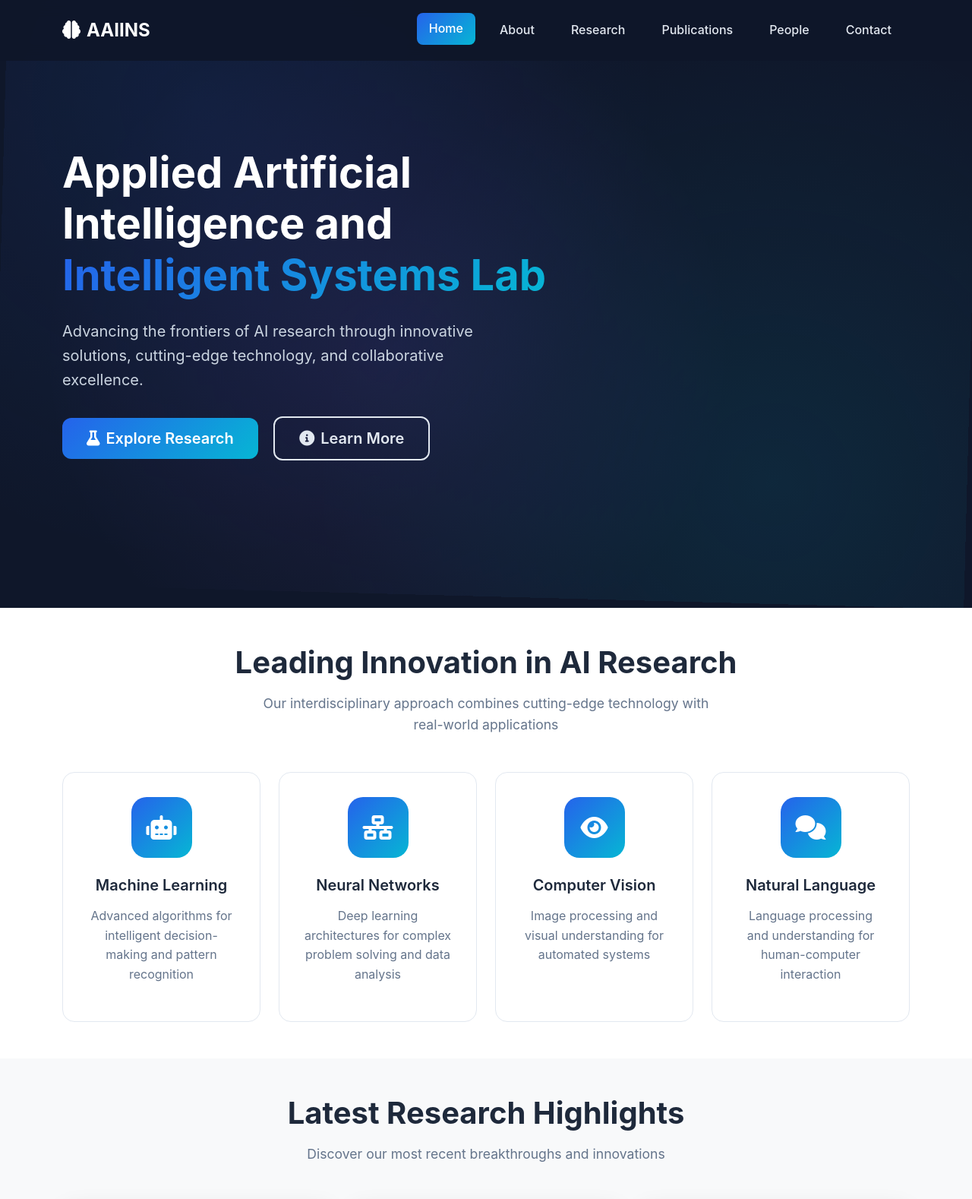
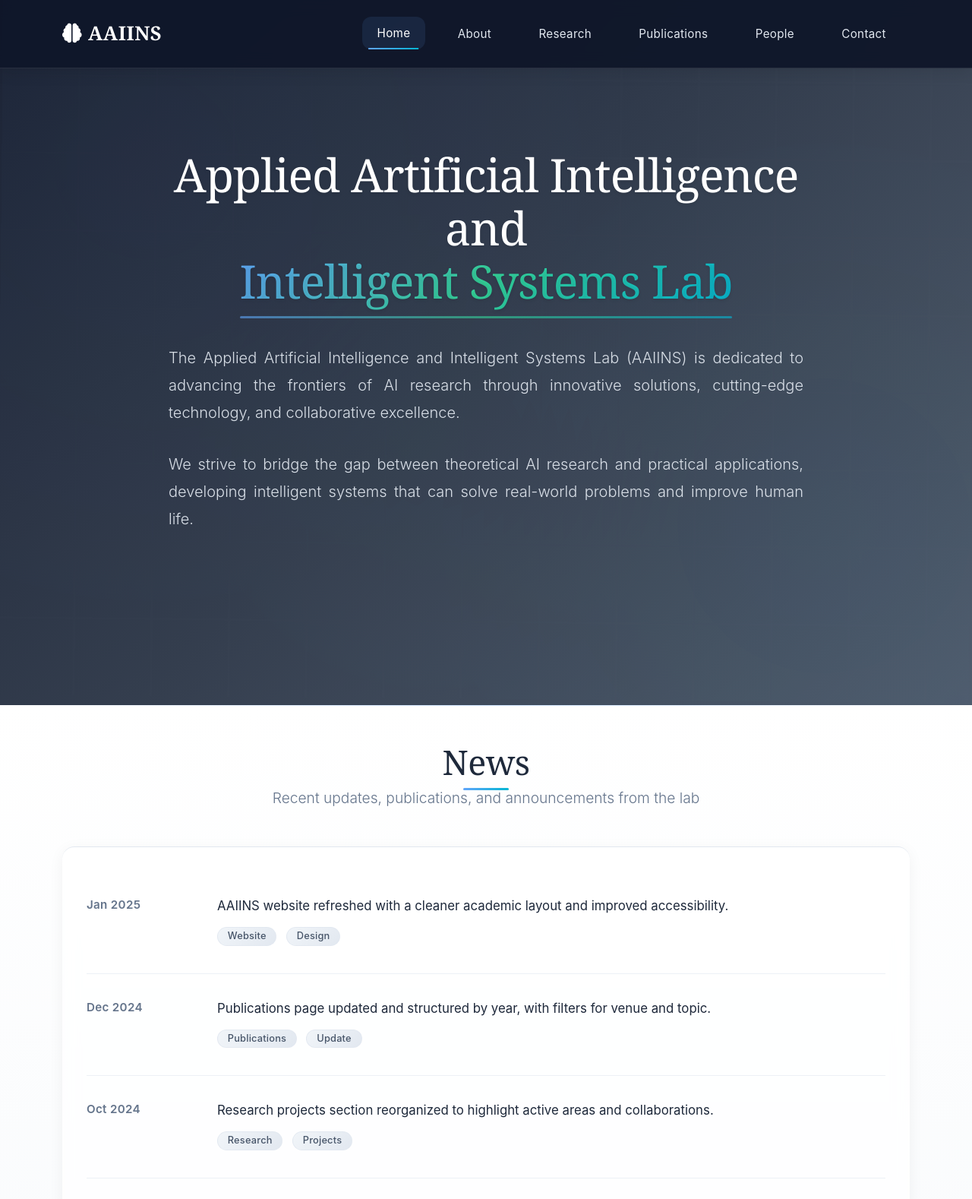
Before and after one commit to Abdu11ahMamun/aaiins, a PHP site: page / in a window 1280 px wide. Shown: the top 1578 px of the page at 76% size. Run offline with PHP 8.4, Linux system fonts and the light colour scheme.

Commit message:
updated index page

```diff
--- a/assets/css/style.css
+++ b/assets/css/style.css
@@ -32,32 +32,56 @@ html {
 
 /* Navigation */
 .navbar {
-    background: rgba(15, 23, 42, 0.95);
-    backdrop-filter: blur(10px);
-    padding: 1rem 0;
-    transition: all 0.3s ease;
+    background: rgba(15, 23, 42, 0.98);
+    backdrop-filter: blur(20px);
+    border-bottom: 1px solid rgba(255, 255, 255, 0.1);
+    padding: 1.2rem 0;
+    transition: all 0.4s ease;
+    box-shadow: 0 4px 20px rgba(0, 0, 0, 0.1);
 }
 
 .navbar-brand {
-    font-size: 1.5rem;
-    font-weight: 700;
+    font-size: 1.6rem;
+    font-weight: 600;
     color: #ffffff !important;
+    letter-spacing: 0.5px;
+    font-family: 'Georgia', serif;
 }
 
 .navbar-nav .nav-link {
     color: #e2e8f0 !important;
-    font-weight: 500;
-    margin: 0 0.5rem;
-    padding: 0.5rem 1rem !important;
-    border-radius: 8px;
+    font-weight: 400;
+    margin: 0 0.75rem;
+    padding: 0.6rem 1.2rem !important;
+    border-radius: 12px;
     transition: all 0.3s ease;
+    position: relative;
+    font-size: 0.95rem;
+    letter-spacing: 0.3px;
+}
+
+.navbar-nav .nav-link::after {
+    content: '';
+    position: absolute;
+    bottom: 0;
+    left: 50%;
+    width: 0;
+    height: 2px;
+    background: linear-gradient(90deg, #60a5fa, #06b6d4);
+    transition: all 0.3s ease;
+    transform: translateX(-50%);
 }
 
 .navbar-nav .nav-link:hover,
 .navbar-nav .nav-link.active {
     color: #ffffff !important;
-    background: var(--gradient-2);
-    transform: translateY(-2px);
+    background: rgba(96, 165, 250, 0.1);
+    transform: translateY(-1px);
+}
+
+.navbar-nav .nav-link:hover::after,
+.navbar-nav .nav-link.active::after {
+    width: 80%;
 }
 
 /* Page Header */
@@ -84,8 +108,11 @@ html {
 /* Hero Section */
 .hero-section {
     position: relative;
-    min-height: 100vh;
-    background: var(--dark-bg);
+    min-height: 95vh;
+    background:
+        linear-gradient(135deg, rgba(15, 23, 42, 0.95) 0%, rgba(30, 41, 59, 0.9) 50%, rgba(51, 65, 85, 0.85) 100%),
+        radial-gradient(ellipse at top, rgba(59, 130, 246, 0.1) 0%, transparent 60%),
+        radial-gradient(ellipse at bottom right, rgba(6, 182, 212, 0.08) 0%, transparent 50%);
     overflow: hidden;
     display: flex;
     align-items: center;
@@ -95,28 +122,57 @@ html {
     position: relative;
     z-index: 2;
     width: 100%;
+    padding: 4rem 0;
 }
 
 .hero-title {
-    font-size: 3.5rem;
-    font-weight: 700;
+    font-size: 3.8rem;
+    font-weight: 300;
     color: #ffffff;
-    margin-bottom: 1.5rem;
-    line-height: 1.2;
+    margin-bottom: 3rem;
+    line-height: 1.15;
+    font-family: 'Georgia', serif;
+    letter-spacing: -1px;
+    text-shadow: 0 2px 4px rgba(0, 0, 0, 0.1);
 }
 
 .text-gradient {
-    background: var(--gradient-2);
+    background: linear-gradient(135deg, #60a5fa 0%, #34d399 50%, #06b6d4 100%);
     -webkit-background-clip: text;
     -webkit-text-fill-color: transparent;
     background-clip: text;
+    font-weight: 400;
+    position: relative;
+}
+
+.text-gradient::after {
+    content: '';
+    position: absolute;
+    bottom: -8px;
+    left: 0;
+    right: 0;
+    height: 3px;
+    background: linear-gradient(90deg, #60a5fa 0%, #34d399 50%, #06b6d4 100%);
+    border-radius: 2px;
+    opacity: 0.6;
+}
+
+.hero-content {
+    max-width: 900px;
+    margin: 0 auto;
+    padding: 0 2rem;
 }
 
 .hero-subtitle {
     font-size: 1.25rem;
-    color: #cbd5e1;
+    color: #e2e8f0;
     margin-bottom: 2rem;
-    max-width: 600px;
+    line-height: 1.8;
+    font-weight: 300;
+    font-family: 'Inter', sans-serif;
+    opacity: 0.95;
+    text-align: justify;
+    text-justify: inter-word;
 }
 
 .hero-buttons {
@@ -162,6 +218,7 @@ html {
     width: 100%;
     height: 100%;
     z-index: 1;
+    opacity: 0.4;
 }
 
 .neural-network {
@@ -171,10 +228,34 @@ html {
     width: 100%;
     height: 100%;
     background:
-        radial-gradient(circle at 20% 20%, rgba(37, 99, 235, 0.1) 0%, transparent 50%),
-        radial-gradient(circle at 80% 80%, rgba(6, 182, 212, 0.1) 0%, transparent 50%),
-        radial-gradient(circle at 40% 60%, rgba(139, 92, 246, 0.1) 0%, transparent 50%);
-    animation: float 20s ease-in-out infinite;
+        radial-gradient(circle at 15% 25%, rgba(59, 130, 246, 0.12) 0%, transparent 45%),
+        radial-gradient(circle at 85% 75%, rgba(6, 182, 212, 0.08) 0%, transparent 40%),
+        radial-gradient(circle at 45% 65%, rgba(52, 211, 153, 0.06) 0%, transparent 35%);
+    animation: float 25s ease-in-out infinite;
+}
+
+.neural-network::before {
+    content: '';
+    position: absolute;
+    top: 0;
+    left: 0;
+    right: 0;
+    bottom: 0;
+    background:
+        repeating-linear-gradient(
+            90deg,
+            transparent,
+            transparent 100px,
+            rgba(255, 255, 255, 0.01) 101px,
+            rgba(255, 255, 255, 0.01) 102px
+        ),
+        repeating-linear-gradient(
+            0deg,
+            transparent,
+            transparent 100px,
+            rgba(255, 255, 255, 0.01) 101px,
+            rgba(255, 255, 255, 0.01) 102px
+        );
 }
 
 @keyframes float {
@@ -206,19 +287,48 @@ html {
     }
 }
 
+/* Floating animation for background elements */
+@keyframes float {
+    0%, 100% {
+        transform: translateY(0px) rotate(0deg);
+        opacity: 0.3;
+    }
+    50% {
+        transform: translateY(-15px) rotate(1deg);
+        opacity: 0.5;
+    }
+}
+
 /* Sections */
 .section-title {
-    font-size: 2.5rem;
-    font-weight: 700;
+    font-size: 2.8rem;
+    font-weight: 300;
     color: var(--text-primary);
-    margin-bottom: 1rem;
+    margin-bottom: 1.5rem;
+    font-family: 'Georgia', serif;
+    letter-spacing: -0.5px;
+    position: relative;
+}
+
+.section-title::after {
+    content: '';
+    position: absolute;
+    bottom: -10px;
+    left: 50%;
+    transform: translateX(-50%);
+    width: 60px;
+    height: 3px;
+    background: linear-gradient(90deg, #60a5fa, #06b6d4);
+    border-radius: 2px;
 }
 
 .section-subtitle {
-    font-size: 1.1rem;
+    font-size: 1.2rem;
     color: var(--text-secondary);
-    max-width: 600px;
+    max-width: 700px;
     margin: 0 auto;
+    line-height: 1.7;
+    font-weight: 300;
 }
 
 /* Features Section */
@@ -1141,3 +1237,109 @@ html {
         padding: 0.4rem 0.8rem;
     }
 }
+
+/* News Section (academic list) */
+.news-section {
+    background: linear-gradient(180deg, #ffffff 0%, #f8fafc 100%);
+    padding: 6rem 0;
+    position: relative;
+}
+
+.news-section::before {
+    content: '';
+    position: absolute;
+    top: 0;
+    left: 0;
+    right: 0;
+    height: 1px;
+    background: linear-gradient(90deg, transparent, rgba(96, 165, 250, 0.3), transparent);
+}
+
+.news-list {
+    border-top: 1px solid #e2e8f0;
+    background: rgba(255, 255, 255, 0.7);
+    border-radius: 16px;
+    padding: 2rem;
+    backdrop-filter: blur(10px);
+    box-shadow: 0 4px 20px rgba(0, 0, 0, 0.05);
+}
+
+.news-item {
+    display: grid;
+    grid-template-columns: 140px 1fr;
+    gap: 2rem;
+    padding: 2rem 0;
+    border-bottom: 1px solid rgba(226, 232, 240, 0.6);
+    align-items: start;
+    transition: all 0.3s ease;
+}
+
+.news-item:hover {
+    padding-left: 1rem;
+    background: rgba(96, 165, 250, 0.02);
+    border-radius: 8px;
+    margin: 0 -1rem;
+}
+
+.news-date {
+    color: #64748b;
+    font-weight: 600;
+    font-size: 0.95rem;
+    white-space: nowrap;
+    font-family: 'Inter', sans-serif;
+    letter-spacing: 0.3px;
+}
+
+.news-content {
+    color: var(--text-primary);
+    line-height: 1.6;
+}
+
+.news-content p {
+    font-size: 1.05rem;
+    margin-bottom: 0.75rem;
+}
+
+.news-tags {
+    margin-top: 0.75rem;
+}
+
+.tag {
+    display: inline-block;
+    padding: 0.3rem 0.8rem;
+    background: linear-gradient(135deg, #f1f5f9 0%, #e2e8f0 100%);
+    color: #475569;
+    border: 1px solid rgba(226, 232, 240, 0.8);
+    border-radius: 20px;
+    font-size: 0.8rem;
+    font-weight: 500;
+    line-height: 1;
+    margin-right: 0.5rem;
+    margin-bottom: 0.25rem;
+    transition: all 0.2s ease;
+    letter-spacing: 0.2px;
+}
+
+.tag:hover {
+    background: linear-gradient(135deg, #e2e8f0 0%, #cbd5e1 100%);
+    transform: translateY(-1px);
+}
+
+@media (max-width: 576px) {
+    .news-item {
+        grid-template-columns: 1fr;
+    }
+    .news-date {
+        order: -1;
+    }
+}
+
+/* News heading spacing to match reference */
+.news-section .section-title {
+    margin-bottom: 0.25rem;
+}
+.news-section .section-subtitle {
+    margin-top: 0.25rem;
+    margin-bottom: 1.5rem;
+    color: #64748b;
+}
--- a/index.html
+++ b/index.html
@@ -48,22 +48,18 @@
         <div class="hero-overlay">
             <div class="container">
                 <div class="row align-items-center min-vh-100">
-                    <div class="col-lg-8">
+                    <div class="col-lg-10 mx-auto text-center">
                         <h1 class="hero-title animate-fade-in">
                             Applied Artificial Intelligence and<br>
                             <span class="text-gradient">Intelligent Systems Lab</span>
                         </h1>
-                        <p class="hero-subtitle animate-fade-in-delay">
-                            Advancing the frontiers of AI research through innovative solutions,
-                            cutting-edge technology, and collaborative excellence.
-                        </p>
-                        <div class="hero-buttons animate-fade-in-delay-2">
-                            <a href="research.html" class="btn btn-primary btn-lg me-3">
-                                <i class="fas fa-flask me-2"></i>Explore Research
-                            </a>
-                            <a href="about.html" class="btn btn-outline-light btn-lg">
-                                <i class="fas fa-info-circle me-2"></i>Learn More
-                            </a>
+                        <div class="hero-content animate-fade-in-delay">
+                            <p class="hero-subtitle">
+                                The Applied Artificial Intelligence and Intelligent Systems Lab (AAIINS) is dedicated to advancing the frontiers of AI research through innovative solutions, cutting-edge technology, and collaborative excellence.
+                            </p>
+                            <p class="hero-subtitle">
+                                We strive to bridge the gap between theoretical AI research and practical applications, developing intelligent systems that can solve real-world problems and improve human life.
+                            </p>
                         </div>
                     </div>
                 </div>
@@ -74,104 +70,78 @@
         </div>
     </section>
 
-    <!-- Features Section -->
-    <section class="features-section py-5">
+    <!-- News Section (Academic style) -->
+    <section id="news" class="news-section py-5">
         <div class="container">
-            <div class="row text-center mb-5">
-                <div class="col-lg-8 mx-auto">
-                    <h2 class="section-title">Leading Innovation in AI Research</h2>
-                    <p class="section-subtitle">
-                        Our interdisciplinary approach combines cutting-edge technology with real-world applications
-                    </p>
+            <div class="row mb-4">
+                <div class="col-lg-8 mx-auto text-center">
+                    <h2 class="section-title">News</h2>
+                    <p class="section-subtitle">Recent updates, publications, and announcements from the lab</p>
                 </div>
             </div>
-            <div class="row g-4">
-                <div class="col-lg-3 col-md-6">
-                    <div class="feature-card">
-                        <div class="feature-icon">
-                            <i class="fas fa-robot"></i>
-                        </div>
-                        <h4>Machine Learning</h4>
-                        <p>Advanced algorithms for intelligent decision-making and pattern recognition</p>
-                    </div>
-                </div>
-                <div class="col-lg-3 col-md-6">
-                    <div class="feature-card">
-                        <div class="feature-icon">
-                            <i class="fas fa-network-wired"></i>
-                        </div>
-                        <h4>Neural Networks</h4>
-                        <p>Deep learning architectures for complex problem solving and data analysis</p>
-                    </div>
-                </div>
-                <div class="col-lg-3 col-md-6">
-                    <div class="feature-card">
-                        <div class="feature-icon">
-                            <i class="fas fa-eye"></i>
-                        </div>
-                        <h4>Computer Vision</h4>
-                        <p>Image processing and visual understanding for automated systems</p>
-                    </div>
-                </div>
-                <div class="col-lg-3 col-md-6">
-                    <div class="feature-card">
-                        <div class="feature-icon">
-                            <i class="fas fa-comments"></i>
-                        </div>
-                        <h4>Natural Language</h4>
-                        <p>Language processing and understanding for human-computer interaction</p>
-                    </div>
-                </div>
-            </div>
-        </div>
-    </section>
 
-    <!-- Latest Research Section -->
-    <section class="research-highlights py-5 bg-light">
-        <div class="container">
-            <div class="row mb-5">
-                <div class="col-lg-8 mx-auto text-center">
-                    <h2 class="section-title">Latest Research Highlights</h2>
-                    <p class="section-subtitle">Discover our most recent breakthroughs and innovations</p>
-                </div>
-            </div>
-            <div class="row g-4">
-                <div class="col-lg-4 col-md-6">
-                    <div class="research-card">
-                        <div class="research-image">
-                            <img src="https://images.unsplash.com/photo-1555255707-c07966088b7b?w=400&h=300&fit=crop&auto=format" alt="AI Research" class="img-fluid">
-                        </div>
-                        <div class="research-content">
-                            <h5>Advanced Neural Architecture Search</h5>
-                            <p>Developing automated methods for discovering optimal neural network architectures...</p>
-                            <a href="research.html" class="btn btn-outline-primary btn-sm">Read More</a>
+            <div class="news-list">
+                <!-- Each item: left = date, right = content -->
+                <article class="news-item">
+                    <div class="news-date">Jan 2025</div>
+                    <div class="news-content">
+                        <p class="mb-1">
+                            AAIINS website refreshed with a cleaner academic layout and improved accessibility.
+                        </p>
+                        <div class="news-tags">
+                            <span class="tag">Website</span>
+                            <span class="tag">Design</span>
                         </div>
                     </div>
-                </div>
-                <div class="col-lg-4 col-md-6">
-                    <div class="research-card">
-                        <div class="research-image">
-                            <img src="https://images.unsplash.com/photo-1485827404703-89b55fcc595e?w=400&h=300&fit=crop&auto=format" alt="Computer Vision" class="img-fluid">
-                        </div>
-                        <div class="research-content">
-                            <h5>Real-time Object Detection</h5>
-                            <p>Innovative algorithms for efficient and accurate object detection in video streams...</p>
-                            <a href="research.html" class="btn btn-outline-primary btn-sm">Read More</a>
+                </article>
+                <article class="news-item">
+                    <div class="news-date">Dec 2024</div>
+                    <div class="news-content">
+                        <p class="mb-1">
+                            Publications page updated and structured by year, with filters for venue and topic.
+                        </p>
+                        <div class="news-tags">
+                            <span class="tag">Publications</span>
+                            <span class="tag">Update</span>
                         </div>
                     </div>
-                </div>
-                <div class="col-lg-4 col-md-6">
-                    <div class="research-card">
-                        <div class="research-image">
-                            <img src="https://images.unsplash.com/photo-1507003211169-0a1dd7228f2d?w=400&h=300&fit=crop&auto=format" alt="NLP Research" class="img-fluid">
-                        </div>
-                        <div class="research-content">
-                            <h5>Large Language Models</h5>
-                            <p>Exploring efficient training methods for large-scale language understanding...</p>
-                            <a href="research.html" class="btn btn-outline-primary btn-sm">Read More</a>
+                </article>
+                <article class="news-item">
+                    <div class="news-date">Oct 2024</div>
+                    <div class="news-content">
+                        <p class="mb-1">
+                            Research projects section reorganized to highlight active areas and collaborations.
+                        </p>
+                        <div class="news-tags">
+                            <span class="tag">Research</span>
+                            <span class="tag">Projects</span>
                         </div>
                     </div>
-                </div>
+                </article>
+                <article class="news-item">
+                    <div class="news-date">Aug 2024</div>
+                    <div class="news-content">
+                        <p class="mb-1">
+                            People page enhanced with roles, bios, and areas of expertise.
+                        </p>
+                        <div class="news-tags">
+                            <span class="tag">Team</span>
+                            <span class="tag">Update</span>
+                        </div>
+                    </div>
+                </article>
+                <article class="news-item">
+                    <div class="news-date">Jun 2024</div>
+                    <div class="news-content">
+                        <p class="mb-1">
+                            Initial launch of the AAIINS website and public repository setup for GitHub Pages.
+                        </p>
+                        <div class="news-tags">
+                            <span class="tag">Launch</span>
+                            <span class="tag">GitHub Pages</span>
+                        </div>
+                    </div>
+                </article>
             </div>
         </div>
     </section>
@@ -258,7 +228,7 @@
                     <ul class="footer-links">
                         <li><a href="about.html">Our Mission</a></li>
                         <li><a href="people.html">Team</a></li>
-                        <li><a href="#">News</a></li>
+                        <li><a href="#news">News</a></li>
                         <li><a href="#">Events</a></li>
                     </ul>
                 </div>
```
Also changed, not shown: other parts of assets/css/style.css (+35 -49 lines), 1 other file.
